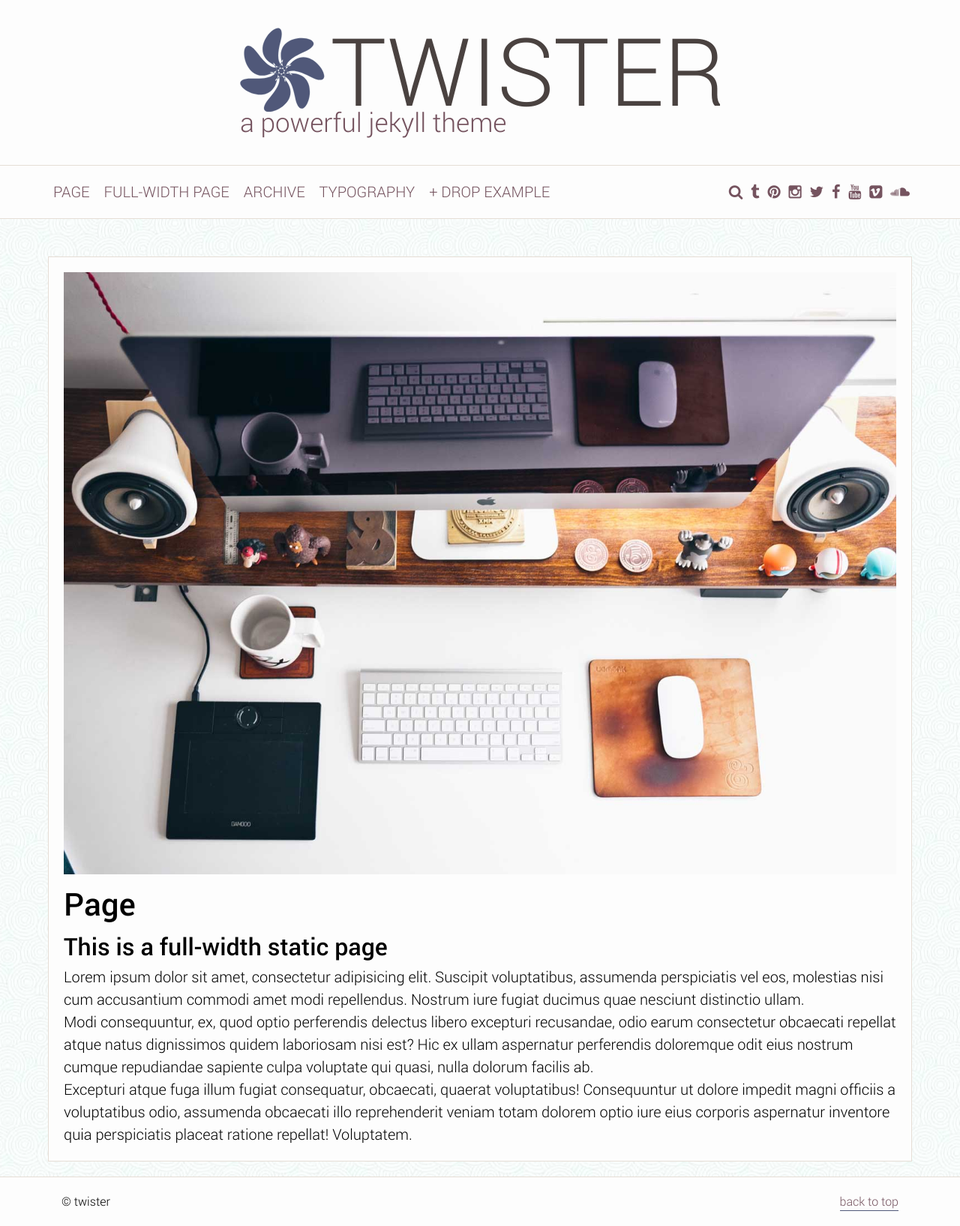
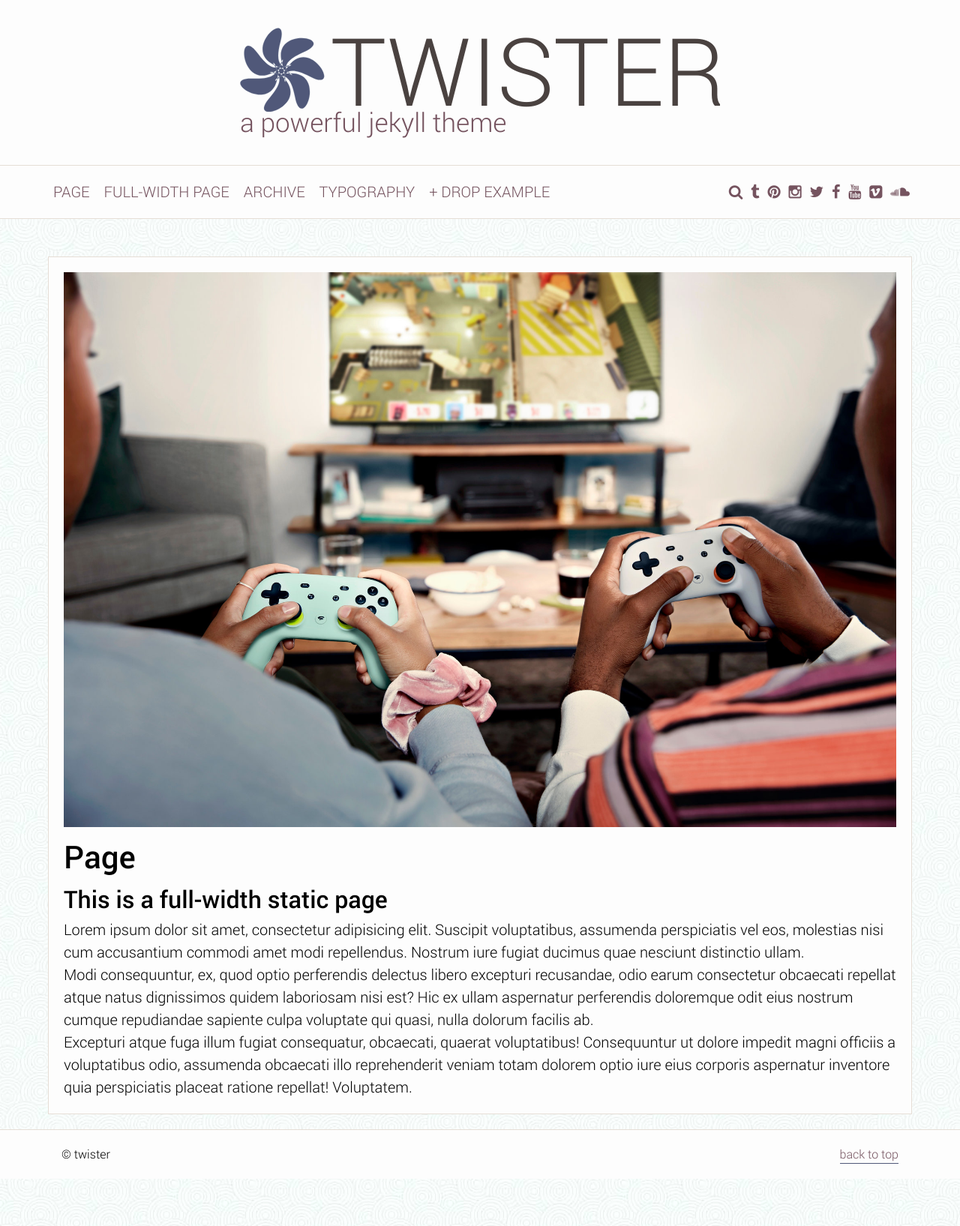
Before and after one commit to NowlasWolf/DesignTeam3, a Jekyll site: the page built from page-full/index.md, in a window 1280 px wide. Shown: the whole page at 75% size. Built offline with Jekyll 4.4.1, drawn with Linux system fonts in a browser that asks for light colours.

Commit message:
added image

```diff
--- a/page-full/index.md
+++ b/page-full/index.md
@@ -1,6 +1,6 @@
 ---
 layout: page_full
-featimg: 6.jpg
+featimg: playing_video_game_home.jpg
 title: Page
 ---
 ## This is a full-width static page
```
Also changed, not shown: img/playing_video_game_home.jpg (added).
